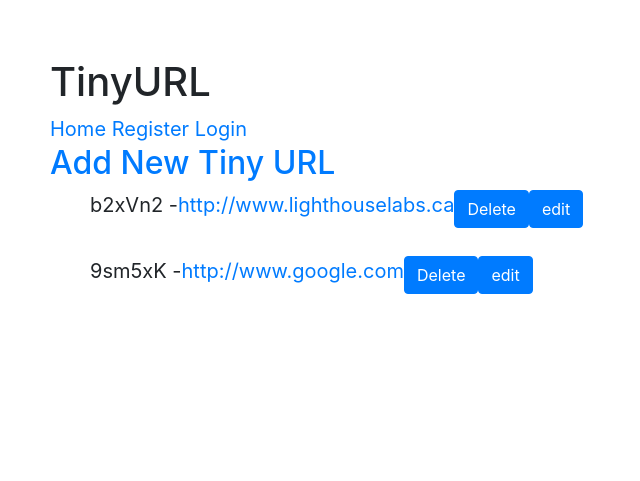
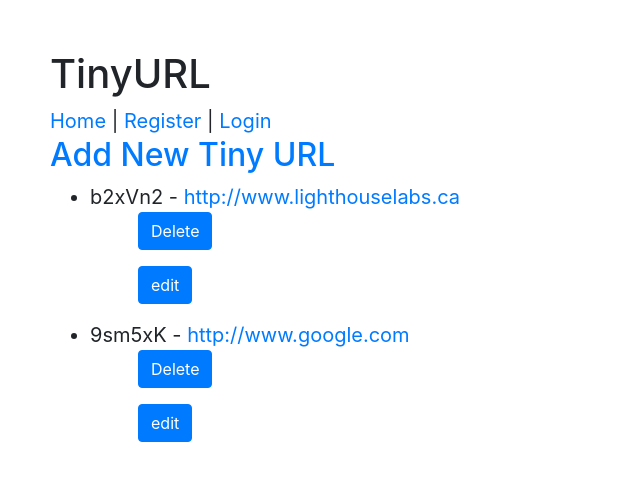
Before and after one commit to wizardmanj/tinyAppProject, a Node server app: page /urls in a window 1280 px wide. Shown: the top 481 px of the page, without its empty margins (0-640 px from the left). Run offline with Node 20, Linux system fonts and the light colour scheme; some libraries are stand-ins or nearby versions.

Commit message:
added some vague css

```diff
--- a/express_server.js
+++ b/express_server.js
@@ -11,6 +11,7 @@ const PORT = process.env.port || 8080;
 // then kill (pid #; provided from above)
 
 app.use(bodyParser.urlencoded({extended: true}));
+app.use(express.static(__dirname + '/public'));
 app.set('view engine', 'ejs');
 app.use(cookieParser())
 
@@ -152,12 +153,12 @@ app.post('/login', (req, res) => {
     if(!email || !password) {
         res.status(400).send("Please enter valid information")
     } else if (!user) {
-        res.status(400).send('User not found!');
+        res.status(403).send('User not found!');
     } else if (user.password === password) {
         res.cookie('user_id', user.id);
         res.redirect('/urls');
     } else {
-        res.status(400).send("Gimme the right password.")
+        res.status(403).send("Gimme the right password.")
     }
 });
 
@@ -186,8 +187,8 @@ app.post('/urls/:shortURL/delete', (req, res) => {
 
 //This logs out the user
 app.post('/logout', (req, res) => {
-    let username = req.body.username;
-    res.clearCookie('user_id');
+    let cookieOutput = req.body.user_id;
+    res.clearCookie('user_id', cookieOutput);
     res.redirect('/urls');
 })
 //This shows me that my app is listening
--- /dev/null
+++ b/public/styles.css
@@ -0,0 +1,3 @@
+.flex {
+
+}
--- a/styles.css
+++ /dev/null
@@ -1,5 +0,0 @@
-.flex {
-    display: flex;
-    justify-content: center;
-    align-items: center;
-}
--- a/views/partials/_header.ejs
+++ b/views/partials/_header.ejs
@@ -5,16 +5,16 @@
  <meta name='viewport' content='width=device-width, initial-scale=1, shrink-to-fit=no'>
 
  <!-- Bootstrap CSS -->
- <link rel='stylesheet' href='styles.css' type='text/css'>
  <link rel='stylesheet' href='https://stackpath.bootstrapcdn.com/bootstrap/4.2.1/css/bootstrap.min.css' integrity='sha384-GJzZqFGwb1QTTN6wy59ffF1BuGJpLSa9DkKMp0DgiMDm4iYMj70gZWKYbI706tWS' crossorigin='anonymous'>
+ <link rel="stylesheet" href="/styles.css" type="text/css">
  <title>TinyApp</title>
 </head>
 <body style='font-size:20px; padding:50px;'>
 
 
 <h1>TinyURL</h1>
-<a href='/urls'>Home</a>
-<a href='/register'>Register</a>
+<a href='/urls'>Home</a> |
+<a href='/register'>Register</a> |
 <a href = '/login'>Login</a>
 
 <% if (user) {%>
--- a/views/urls_index.ejs
+++ b/views/urls_index.ejs
@@ -1,16 +1,16 @@
-   <h1><% include ./partials/_header %></h1>
+   <% include ./partials/_header %>
 
    <h2><a href='urls/new/'>Add New Tiny URL</a></h2>
    <ul>
    <% for (let url in urls) { %>
-       <li style="display: flex;"><%= url %> - <a href= <%=  urls[url]  %>> <%= urls[url] %> </a>
+       <li class="flex"><%= url %> - <a href= <%=  urls[url]  %>> <%= urls[url] %> </a>
          <form method="POST" action="/urls/<%= url %>/delete">
-           <div class="form-group mb-2">
+           <div class="form-group mx-5">
              <button type="submit" class="btn btn-primary">Delete</button>
          </form>
          </div>
          <form method="GET" action="/urls/<%= url %>">
-           <div class="form-group mb-2">
+           <div class="form-group mx-5">
              <button type="submit" class="btn btn-primary">edit</button>
            </div>
          </form>
```
Also changed, not shown: views/registration.ejs (+9 -6 lines).
